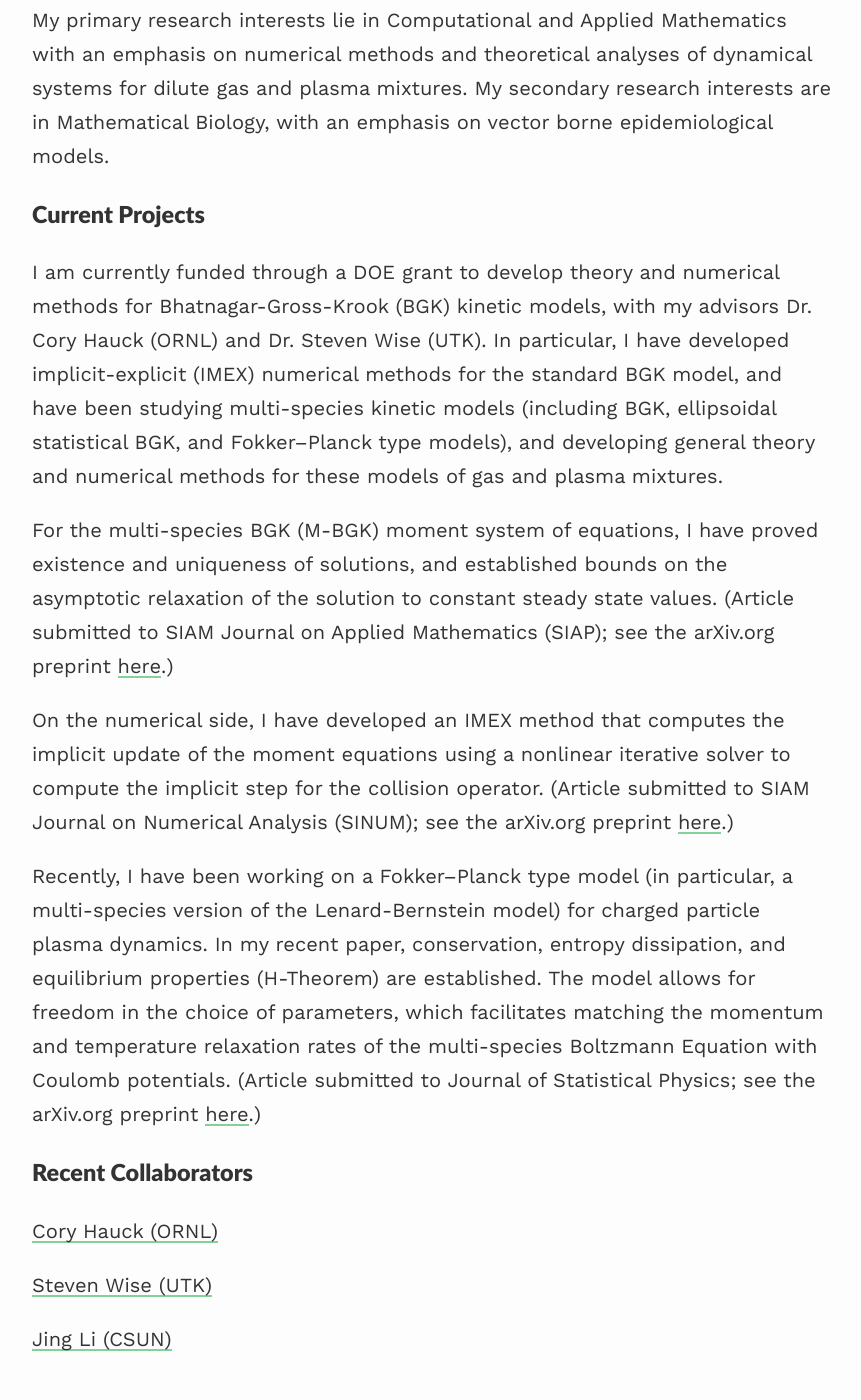
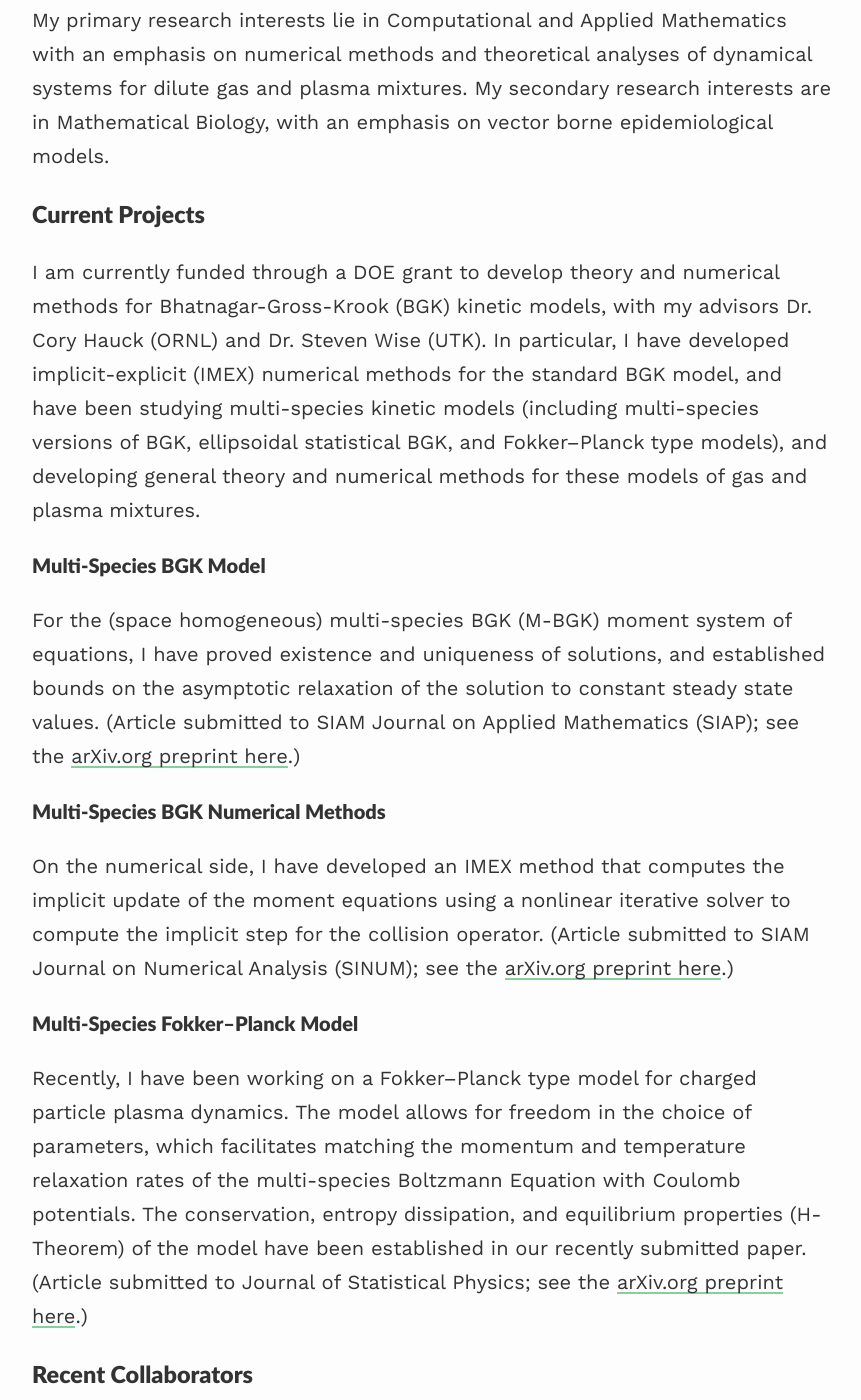
Before and after one commit to evanhabbershaw/evanhabbershaw.github.io, a Jekyll site: the page built from _pages/research.md, in a window 1280 px wide and 1400 px high, scrolled down 285 px. Shown: the whole window, without its empty margins (208-1069 px from the left). Built offline with Jekyll 4.4.1, drawn with Linux system fonts in a browser that asks for light colours; nearby versions of some CDN libraries.

Commit message:
Update check
Update check - research page and CV

```diff
--- a/_pages/research.md
+++ b/_pages/research.md
@@ -11,13 +11,19 @@ My primary research interests lie in Computational and Applied Mathematics with
 
 ### Current Projects
 
-I am currently funded through a DOE grant to develop theory and numerical methods for Bhatnagar-Gross-Krook (BGK) kinetic models, with my advisors Dr. Cory Hauck (ORNL) and Dr. Steven Wise (UTK). In particular, I have developed implicit-explicit (IMEX) numerical methods for the standard BGK model, and have been studying multi-species kinetic models (including BGK, ellipsoidal statistical BGK, and Fokker--Planck type models), and developing general theory and numerical methods for these models of gas and plasma mixtures.
+I am currently funded through a DOE grant to develop theory and numerical methods for Bhatnagar-Gross-Krook (BGK) kinetic models, with my advisors Dr. Cory Hauck (ORNL) and Dr. Steven Wise (UTK). In particular, I have developed implicit-explicit (IMEX) numerical methods for the standard BGK model, and have been studying multi-species kinetic models (including multi-species versions of BGK, ellipsoidal statistical BGK, and Fokker--Planck type models), and developing general theory and numerical methods for these models of gas and plasma mixtures.
 
-For the multi-species BGK (M-BGK) moment system of equations, I have proved existence and uniqueness of solutions, and established bounds on the asymptotic relaxation of the solution to constant steady state values. (Article submitted to SIAM Journal on Applied Mathematics (SIAP); see the arXiv.org preprint [here](https://arxiv.org/abs/2310.12885).)
+#### Multi-Species BGK Model
 
-On the numerical side, I have developed an IMEX method that computes the implicit update of the moment equations using a nonlinear iterative solver to compute the implicit step for the collision operator. (Article submitted to SIAM Journal on Numerical Analysis (SINUM); see the arXiv.org preprint [here](https://arxiv.org/abs/2404.11775).)
+For the (space homogeneous) multi-species BGK (M-BGK) moment system of equations, I have proved existence and uniqueness of solutions, and established bounds on the asymptotic relaxation of the solution to constant steady state values. (Article submitted to SIAM Journal on Applied Mathematics (SIAP); see the [arXiv.org preprint here](https://arxiv.org/abs/2310.12885).)
 
-Recently, I have been working on a Fokker--Planck type model (in particular, a multi-species version of the Lenard-Bernstein model) for charged particle plasma dynamics. In my recent paper, conservation, entropy dissipation, and equilibrium properties (H-Theorem) are established. The model allows for freedom in the choice of parameters, which facilitates matching the momentum and temperature relaxation rates of the multi-species Boltzmann Equation with Coulomb potentials. (Article submitted to Journal of Statistical Physics; see the arXiv.org preprint [here](https://arxiv.org/abs/2404.11775).)
+#### Multi-Species BGK Numerical Methods
+
+On the numerical side, I have developed an IMEX method that computes the implicit update of the moment equations using a nonlinear iterative solver to compute the implicit step for the collision operator. (Article submitted to SIAM Journal on Numerical Analysis (SINUM); see the [arXiv.org preprint here](https://arxiv.org/abs/2404.11775).)
+
+#### Multi-Species Fokker--Planck Model
+
+Recently, I have been working on a Fokker--Planck type model for charged particle plasma dynamics. The model allows for freedom in the choice of parameters, which facilitates matching the momentum and temperature relaxation rates of the multi-species Boltzmann Equation with Coulomb potentials. The conservation, entropy dissipation, and equilibrium properties (H-Theorem) of the model have been established in our recently submitted paper. (Article submitted to Journal of Statistical Physics; see the [arXiv.org preprint here](https://arxiv.org/abs/2404.11775).)
 
 
 ### Recent Collaborators
```
Also changed, not shown: 1 other file.
